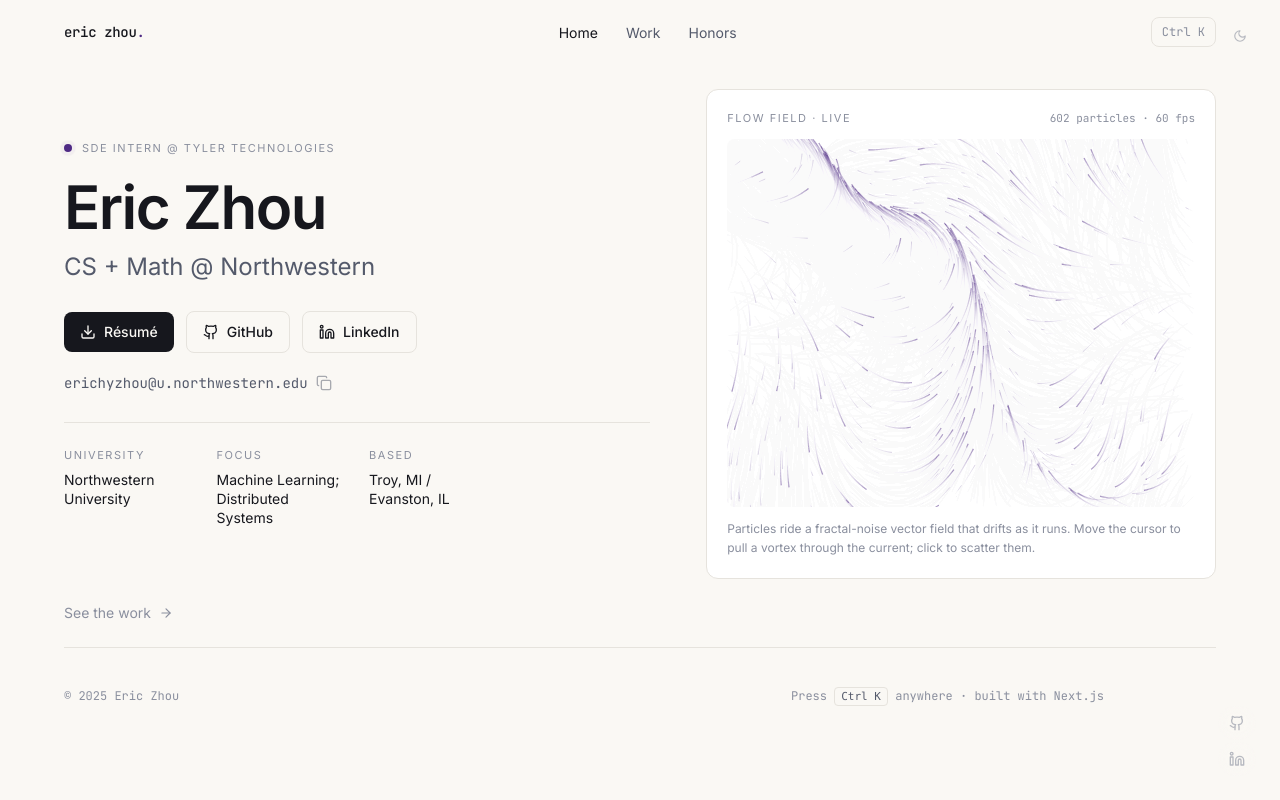
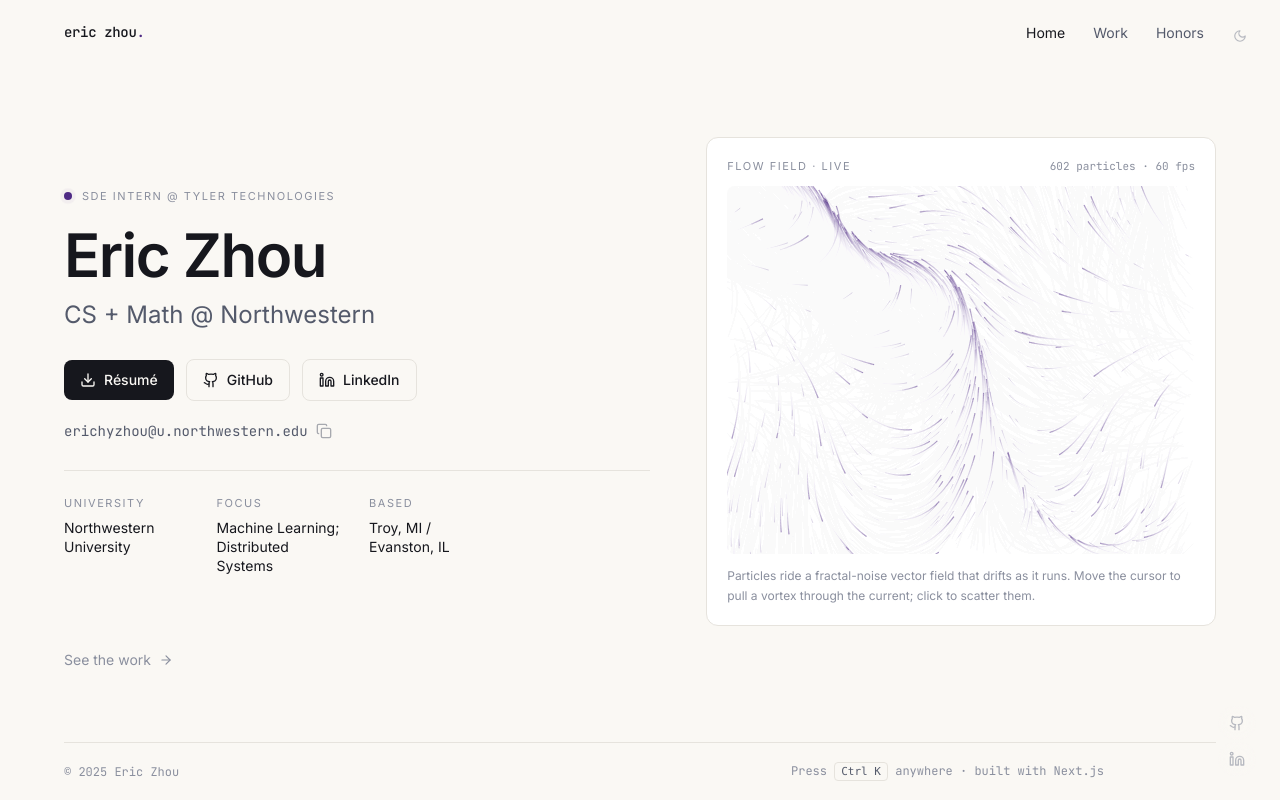
Before and after one commit to ericzhou12/portfolio-eric-z, a Next.js app: page / in a window 1280 px wide. Built offline with nearby package versions, Linux system fonts and the light colour scheme.

Commit message:
style: fit landing page to one viewport, drop header shortcut button

```diff
--- a/src/app/layout.tsx
+++ b/src/app/layout.tsx
@@ -8,7 +8,7 @@ import { SocialRail } from "@/components/social-rail";
 import { ThemeProvider } from "@/components/theme-provider";
 import { ThemeToggle } from "@/components/theme-toggle";
 import { profile } from "@/lib/content";
-import { shell } from "@/lib/utils";
+import { cn, shell } from "@/lib/utils";
 
 const inter = Inter({
   subsets: ["latin"],
@@ -109,15 +109,18 @@ export default function RootLayout({
             Skip to content
           </a>
 
+          {/* Column layout lets a page claim exactly one viewport height. */}
+          <div className="flex min-h-dvh flex-col">
             <SiteHeader />
             <CommandPalette />
             <ThemeToggle />
             <SocialRail />
 
-          <main id="content" className={shell}>
+            <main id="content" className={cn(shell, "flex flex-1 flex-col")}>
               {children}
               <SiteFooter />
             </main>
+          </div>
         </ThemeProvider>
         <script
           type="application/ld+json"
--- a/src/components/site-footer.tsx
+++ b/src/components/site-footer.tsx
@@ -7,7 +7,7 @@ export function SiteFooter() {
   const shortcut = useModifierKey();
 
   return (
-    <footer className="border-t border-line py-10">
+    <footer className="mt-auto border-t border-line py-5">
       {/* Right padding keeps the copy clear of the fixed social rail. */}
       <div className="flex flex-col gap-3 pr-28 text-xs text-faint sm:flex-row sm:items-center sm:justify-between">
         <p className="font-mono">
--- a/src/components/site-header.tsx
+++ b/src/components/site-header.tsx
@@ -4,13 +4,11 @@ import { useEffect, useState } from "react";
 import Link from "next/link";
 import { usePathname } from "next/navigation";
 import { navigation } from "@/lib/content";
-import { useModifierKey } from "@/lib/use-modifier-key";
 import { cn, shell } from "@/lib/utils";
 
 export function SiteHeader() {
   const [scrolled, setScrolled] = useState(false);
   const pathname = usePathname();
-  const shortcut = useModifierKey();
 
   useEffect(() => {
     const onScroll = () => setScrolled(window.scrollY > 8);
@@ -37,7 +35,8 @@ export function SiteHeader() {
           <span className="text-accent">.</span>
         </Link>
 
-        <nav aria-label="Pages">
+        {/* Right padding clears the theme toggle pinned to the viewport corner. */}
+        <nav aria-label="Pages" className="pr-9 sm:pr-7 lg:pr-0">
           <ul className="flex items-center gap-1">
             {navigation.map((item) => {
               const active = pathname === item.href;
@@ -58,20 +57,6 @@ export function SiteHeader() {
             })}
           </ul>
         </nav>
-
-        {/* Right padding clears the theme toggle pinned to the viewport corner. */}
-        <div className="flex items-center gap-2 pr-9 sm:pr-7 lg:pr-0">
-          <button
-            type="button"
-            onClick={() =>
-              window.dispatchEvent(new Event("open-command-palette"))
-            }
-            aria-label="Open command palette"
-            className="hidden items-center gap-2 rounded-lg border border-line px-2.5 py-1.5 text-xs text-faint transition-colors hover:text-fg sm:flex"
-          >
-            <span className="font-mono">{shortcut}</span>
-          </button>
-        </div>
       </div>
     </header>
   );
```
Lines whose indentation alone changed are shown as unchanged.
